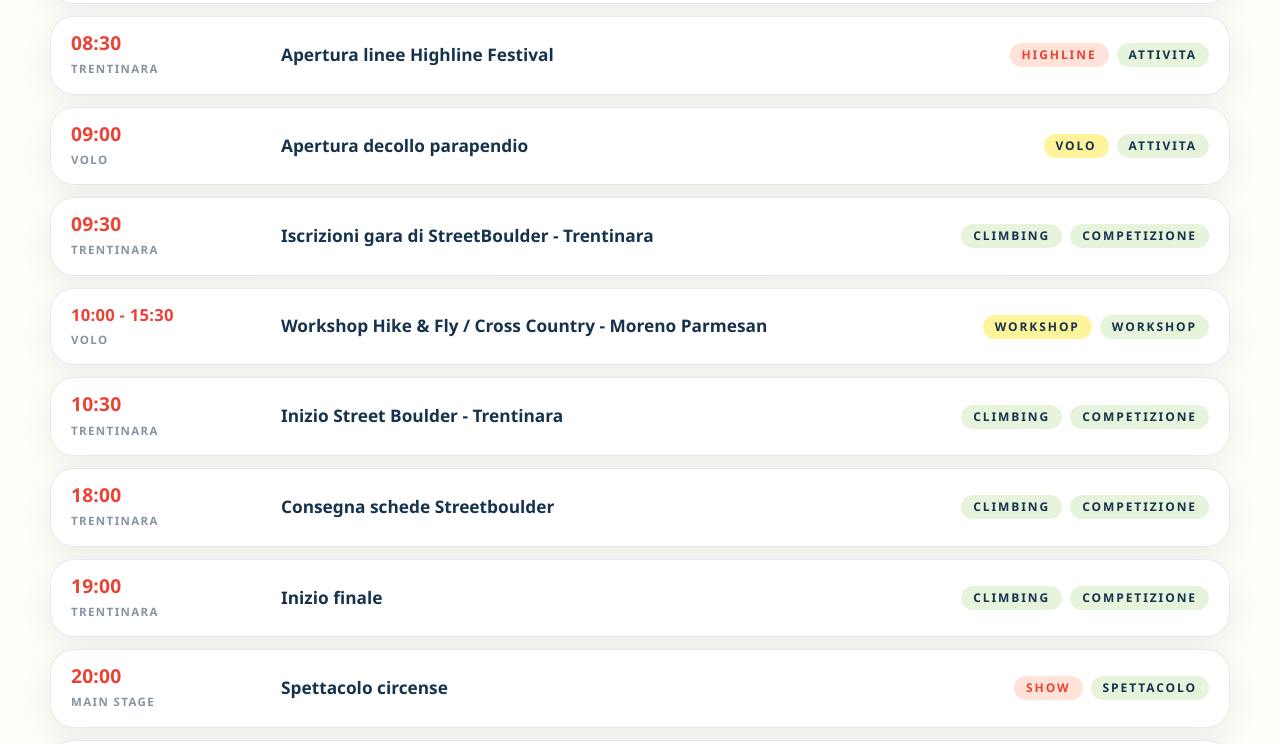
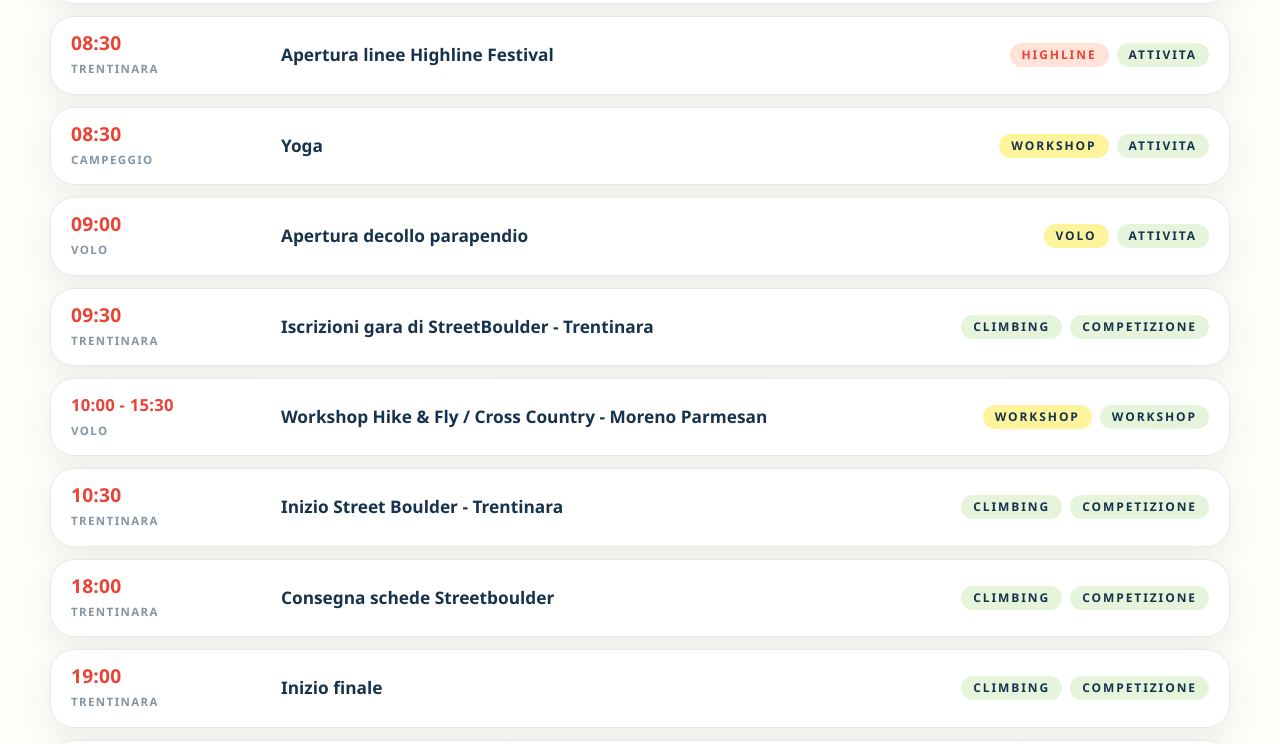
Before and after one commit to killdead/sito-cx, a Next.js app: page /programma in a window 1280 px wide. Shown: the part 2149-2893 px from the top of the page. Built offline with nearby package versions, Linux system fonts and the light colour scheme.

Commit message:
Add Yoga at 8:30 on Saturday and Sunday mornings

```diff
--- a/src/data/program.ts
+++ b/src/data/program.ts
@@ -130,6 +130,14 @@ export const PROGRAM_ITEMS: ProgramItem[] = [
   },
   {
     day: "Sabato",
+    time: "08:30",
+    title: "Yoga",
+    type: "Workshop",
+    category: "Attivita",
+    location: "Campeggio",
+  },
+  {
+    day: "Sabato",
     time: "09:00",
     title: "Apertura decollo parapendio",
     type: "Volo",
@@ -207,6 +215,14 @@ export const PROGRAM_ITEMS: ProgramItem[] = [
     type: "Highline",
     category: "Attivita",
     location: "Trentinara",
+  },
+  {
+    day: "Domenica",
+    time: "08:30",
+    title: "Yoga",
+    type: "Workshop",
+    category: "Attivita",
+    location: "Campeggio",
   },
   {
     day: "Domenica",
```
